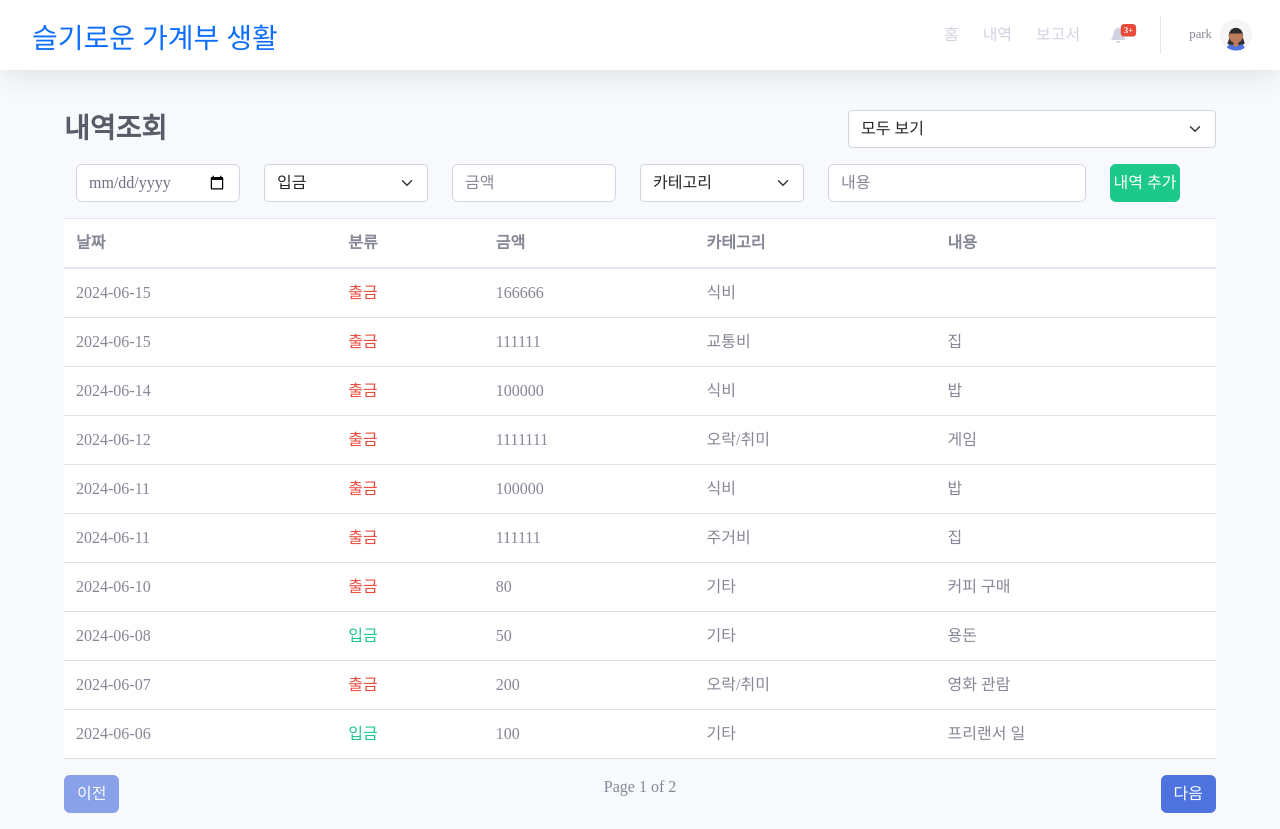
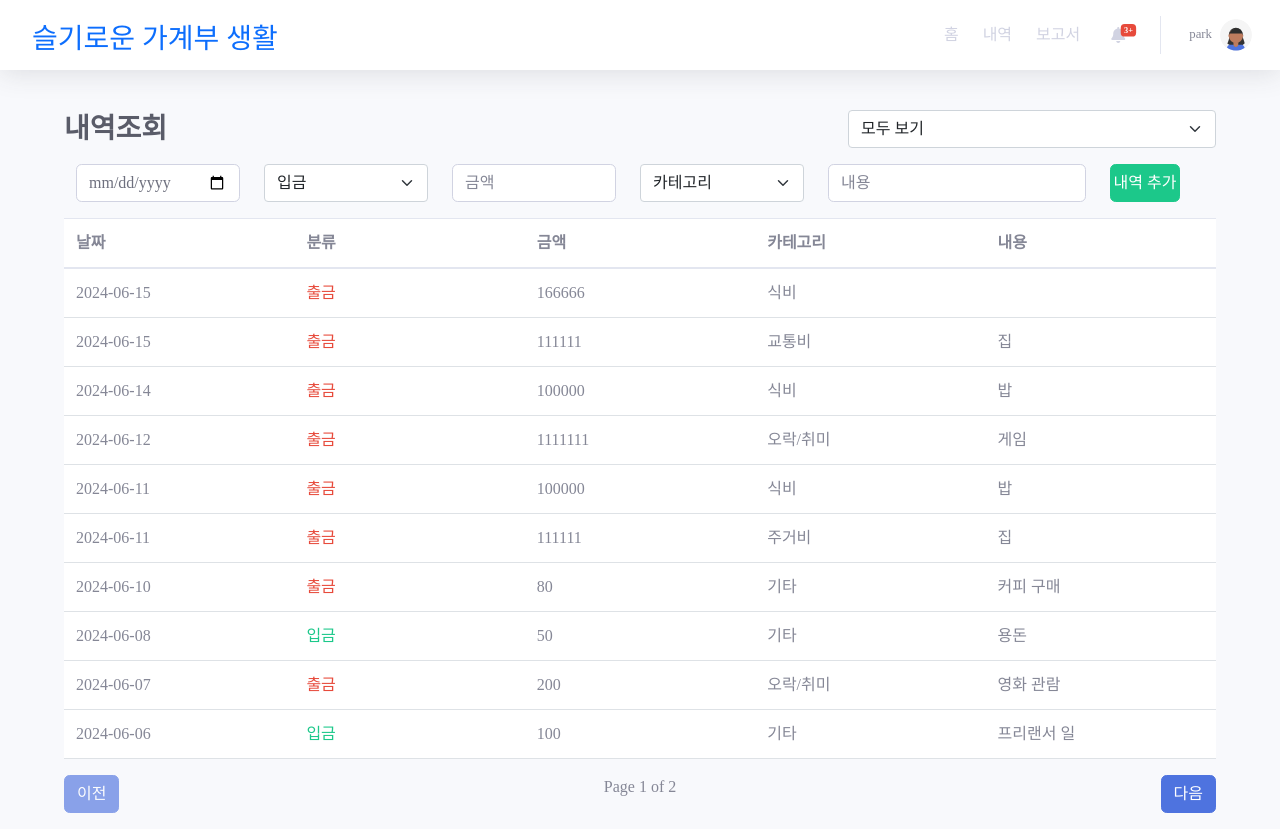
Before and after one commit to isj0228/sulgasaeng, a Vue app in the folder Skeleton_project/: page /record in a window 1280 px wide. Built offline with nearby package versions, Linux system fonts and the light colour scheme; data requests are answered from the project's data file; a web font is replaced by a local one.

Commit message:
내역 테이블 너비 지정

```diff
--- a/Skeleton_project/src/pages/Record.vue
+++ b/Skeleton_project/src/pages/Record.vue
@@ -69,11 +69,12 @@
         <tbody>
           <tr v-for="transaction in paginatedTransactions" :key="transaction.id"
             @click="selectTransaction(transaction)">
-              <td>{{ transaction.date }}</td>
-              <td :class="transaction.type === '입금' ? 'text-success' : 'text-danger'">{{ transaction.type }}</td>
-              <td>{{ transaction.amount }}</td>
-              <td>{{ transaction.category }}</td>
-              <td>{{ transaction.desc }}</td>
+            <td class="td-date">{{ transaction.date }}</td>
+            <td class="td-type" :class="transaction.type === '입금' ? 'text-success' : 'text-danger'">{{ transaction.type
+              }}</td>
+            <td class="td-amount">{{ transaction.amount }}</td>
+            <td class="td-category">{{ transaction.category }}</td>
+            <td class="td-desc">{{ transaction.desc }}</td>
           </tr>
         </tbody>
       </table>
@@ -265,39 +266,44 @@
 </script>
 
 <style>
-  .bg-white {
+.table {
+  table-layout: fixed;
+  width: 100%;
   background-color: white;
 }
 
-  table {
-    width: 100%;
-    border-collapse: collapse;
+.td-date {
+  width: 15%;
 }
 
-  th,
-  td {
-    padding: 8px;
+.td-type {
+  width: 15%;
 }
 
-  th {
-    background-color: #f4f4f4;
-    text-align: left;
-    cursor: pointer;
+.td-amount {
+  width: 20%;
 }
 
-  tr {
-    cursor: pointer;
+.td-category {
+  width: 20%;
+}
+
+.td-desc {
+  width: 30%;
+  white-space: nowrap;
+  overflow: hidden;
+  text-overflow: ellipsis;
 }
 
 .add-button {
-    white-space: nowrap; /* 텍스트 줄바꿈 방지 */
-    overflow: hidden; /* 텍스트가 넘칠 경우 숨기기 */
-    text-overflow: ellipsis; /* 텍스트가 넘칠 경우 생략 부호(...) */
-    display: flex; /* 플렉스 박스 사용 */
-    justify-content: center; /* 수평 중앙 정렬 */
-    align-items: center; /* 수직 중앙 정렬 */
-    padding: 0.375rem 0.75rem; /* 적절한 패딩 값 */
-    height: 100%; /* 부모 요소의 높이를 가득 채우도록 설정 */
+  /* 텍스트가 넘칠 경우 생략 부호 적용 */
+  white-space: nowrap;
+  overflow: hidden;
+  text-overflow: ellipsis;
+
+  display: flex;
+  justify-content: center;
+  align-items: center;
+  height: 100%;
 }
-
 </style>
```
Lines whose indentation alone changed are shown as unchanged.
